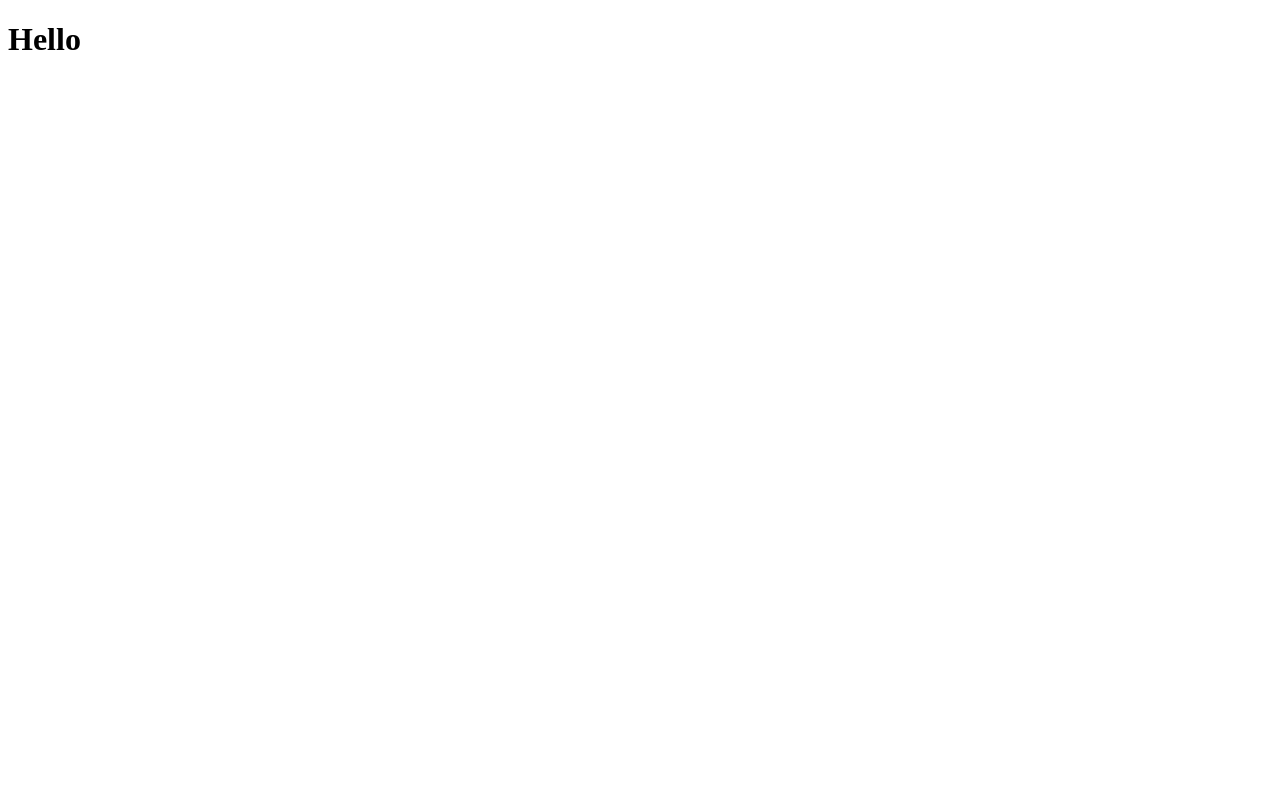
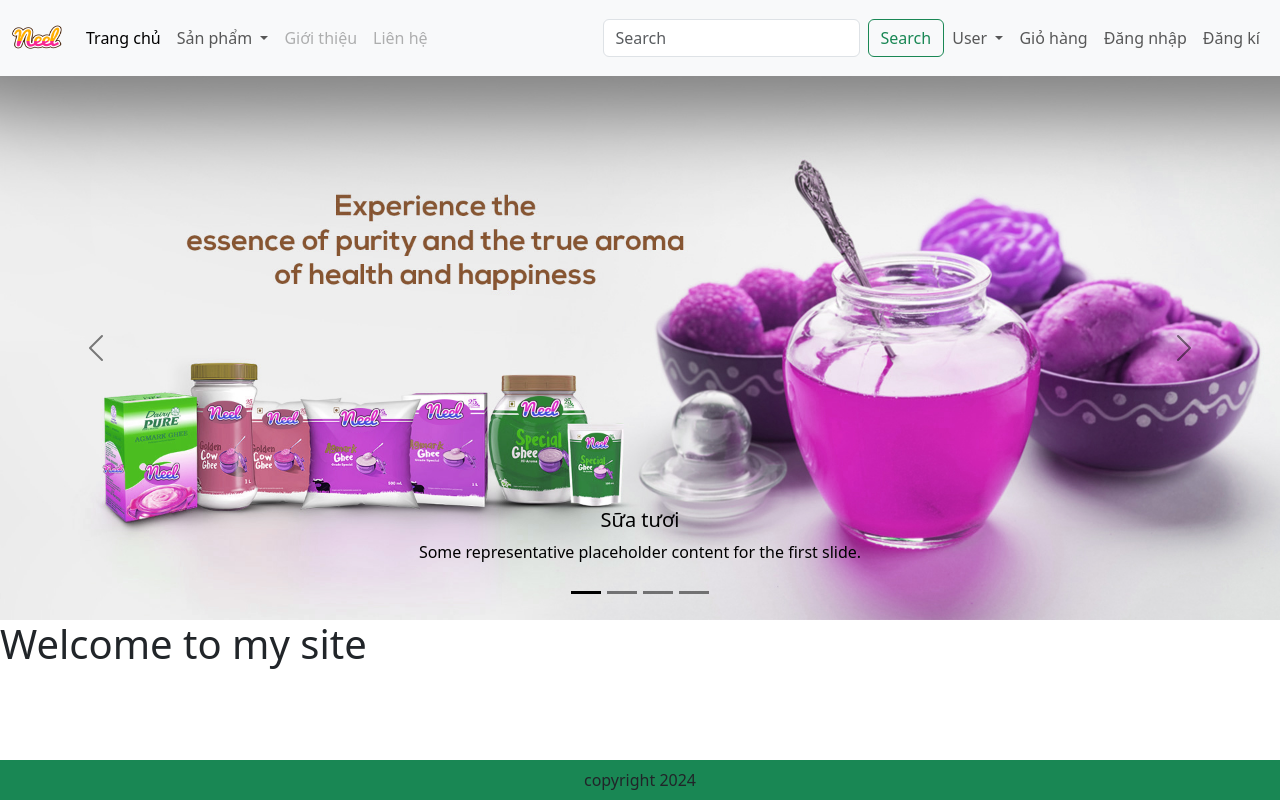
Before and after one commit to BuiSyDan/webbanhang, a Django app: page / in a window 1280 px wide. Before the commit the page is almost empty. Run offline with Django 5.2, Linux system fonts and the light colour scheme; some libraries are stand-ins or nearby versions.

Commit message:
giao dien

```diff
--- /dev/null
+++ b/app/templates/app/base.html
@@ -0,0 +1,143 @@
+{% load static %}
+<!DOCTYPE html>
+<html>
+  <head>
+    <meta charset="utf-8" />
+    <meta http-equiv="X-UA-Compatible" content="IE=edge" />
+    <!-- css-->
+    <link
+      href="https://cdn.jsdelivr.net/npm/bootstrap@5.3.3/dist/css/bootstrap.min.css"
+      rel="stylesheet"
+      integrity="sha384-QWTKZyjpPEjISv5WaRU9OFeRpok6YctnYmDr5pNlyT2bRjXh0JMhjY6hW+ALEwIH"
+      crossorigin="anonymous"
+    />
+    <link href="{%static 'app/css/style.css' %}" rel="stylesheet" />
+    <link href="{%static 'app/css/owl.carousel.min.css' %}" rel="stylesheet" />
+    <link href="{%static 'app/css/style.css' %}" rel="stylesheet" />
+    <!--js-->
+    <script
+      src="https://cdnjs.cloudflare.com/ajax/libs/jquery/3.7.1/jquery.min.js"
+      integrity="sha512-v2CJ7UaYy4JwqLDIrZUI/4hqeoQieOmAZNXBeQyjo21dadnwR+8ZaIJVT8EE2iyI61OV8e6M8PP2/4hpQINQ/g=="
+      crossorigin="anonymous"
+      referrerpolicy="no-referrer"
+    ></script>
+    <script
+      src="https://cdn.jsdelivr.net/npm/@popperjs/core@2.11.8/dist/umd/popper.min.js"
+      integrity="sha384-I7E8VVD/ismYTF4hNIPjVp/Zjvgyol6VFvRkX/vR+Vc4jQkC+hVqc2pM8ODewa9r"
+      crossorigin="anonymous"
+    ></script>
+    <script
+      src="https://cdn.jsdelivr.net/npm/bootstrap@5.3.3/dist/js/bootstrap.min.js"
+      integrity="sha384-0pUGZvbkm6XF6gxjEnlmuGrJXVbNuzT9qBBavbLwCsOGabYfZo0T0to5eqruptLy"
+      crossorigin="anonymous"
+    ></script>
+    <script src="{%static 'app/js/all.min.js' %}"></script>
+    <script src="{%static 'app/js/myscript.js' %}"></script>
+    <script src="{%static 'app/js/owl.carousel.min.js' %}"></script>
+    <title>web ban hang</title>
+    <meta name="description" content="" />
+    <meta name="viewport" content="width=device-width, initial-scale=1" />
+    <link rel="stylesheet" href="" />
+  </head>
+  <body>
+    <!--menu-->
+    <nav class="navbar navbar-expand-lg bg-body-tertiary">
+      <div class="container-fluid">
+        <a class="navbar-brand" href="#">
+          <img src="{% static 'app/images/Neel.png'%}" width="50" height="50" />
+        </a>
+        <button
+          class="navbar-toggler"
+          type="button"
+          data-bs-toggle="collapse"
+          data-bs-target="#navbarSupportedContent"
+          aria-controls="navbarSupportedContent"
+          aria-expanded="false"
+          aria-label="Toggle navigation"
+        >
+          <span class="navbar-toggler-icon"></span>
+        </button>
+        <div class="collapse navbar-collapse" id="navbarSupportedContent">
+          <ul class="navbar-nav me-auto mb-2 mb-lg-0">
+            <li class="nav-item">
+              <a class="nav-link active" aria-current="page" href="#"
+                >Trang chủ</a
+              >
+            </li>
+            <li class="nav-item dropdown">
+              <a
+                class="nav-link dropdown-toggle"
+                href="#"
+                role="button"
+                data-bs-toggle="dropdown"
+                aria-expanded="false"
+              >
+                Sản phẩm
+              </a>
+              <ul class="dropdown-menu">
+                <li><a class="dropdown-item" href="#">Sữa</a></li>
+                <li><a class="dropdown-item" href="#">Sữa</a></li>
+                <li><a class="dropdown-item" href="#">Sữa</a></li>
+                <li><a class="dropdown-item" href="#">Sữa</a></li>
+              </ul>
+            </li>
+            <li class="nav-item">
+              <a class="nav-link disabled" aria-disabled="true">Giới thiệu</a>
+            </li>
+            <li class="nav-item">
+              <a class="nav-link disabled" aria-disabled="true">Liên hệ</a>
+            </li>
+          </ul>
+          <form class="d-flex" role="search">
+            <input
+              class="form-control me-2"
+              type="search"
+              placeholder="Search"
+              aria-label="Search"
+            />
+            <button class="btn btn-outline-success" type="submit">
+              Search
+            </button>
+          </form>
+        </div>
+        <ul class="navbar-nav me-auto mb-2 mb-lg-0">
+          <li class="nav-item dropdown">
+            <a
+              class="nav-link dropdown-toggle"
+              href="#"
+              role="button"
+              data-bs-toggle="dropdown"
+              aria-expanded="false"
+            >
+              User
+            </a>
+            <ul class="dropdown-menu">
+              <li><a class="dropdown-item" href="#">Trang cá nhân</a></li>
+              <li><a class="dropdown-item" href="#">Đơn hàng</a></li>
+              <li><a class="dropdown-item" href="#">Thoát</a></li>
+            </ul>
+          </li>
+          <li class="nav-item">
+            <a class="nav-link" aria-disabled="true">Giỏ hàng</a>
+          </li>
+          <li class="nav-item">
+            <a class="nav-link" aria-disabled="true">Đăng nhập</a>
+          </li>
+          <li class="nav-item">
+            <a class="nav-link" aria-disabled="true">Đăng kí</a>
+          </li>
+        </ul>
+      </div>
+    </nav>
+
+    <!--main-->
+    {% block banner_slider %}{% endblock banner_slider %} {%block main-content%}
+    {% endblock main-content%}
+    <!--footer-->
+    <footer
+      class="container--fluid bg-success text-center fixed-bottom p-2 mt-5"
+    >
+      copyright 2024
+    </footer>
+  </body>
+</html>
--- a/app/templates/app/home.html
+++ b/app/templates/app/home.html
@@ -1,25 +1,55 @@
-<!DOCTYPE html>
-<!--[if lt IE 7]>      <html class="no-js lt-ie9 lt-ie8 lt-ie7"> <![endif]-->
-<!--[if IE 7]>         <html class="no-js lt-ie9 lt-ie8"> <![endif]-->
-<!--[if IE 8]>         <html class="no-js lt-ie9"> <![endif]-->
-<!--[if gt IE 8]>      <html class="no-js"> <!--<![endif]-->
-<html>
-  <head>
-    <meta charset="utf-8" />
-    <meta http-equiv="X-UA-Compatible" content="IE=edge" />
-    <title></title>
-    <meta name="description" content="" />
-    <meta name="viewport" content="width=device-width, initial-scale=1" />
-    <link rel="stylesheet" href="" />
-  </head>
-  <body>
-    <!--[if lt IE 7]>
-      <p class="browsehappy">
-        You are using an <strong>outdated</strong> browser. Please
-        <a href="#">upgrade your browser</a> to improve your experience.
-      </p>
-    <![endif]-->
-    <h1>Hello</h1>
-    <script src="" async defer></script>
-  </body>
-</html>
+{% extends 'app/base.html' %}
+{% load static %}
+
+{% block banner_slider %}
+<div id="carouselExampleDark" class="carousel carousel-dark slide">
+    <div class="carousel-indicators">
+      <button type="button" data-bs-target="#carouselExampleDark" data-bs-slide-to="0" class="active" aria-current="true" aria-label="Slide 1"></button>
+      <button type="button" data-bs-target="#carouselExampleDark" data-bs-slide-to="1" aria-label="Slide 2"></button>
+      <button type="button" data-bs-target="#carouselExampleDark" data-bs-slide-to="2" aria-label="Slide 3"></button>
+      <button type="button" data-bs-target="#carouselExampleDark" data-bs-slide-to="3" aria-label="Slide 4"></button>
+    </div>
+    <div class="carousel-inner">
+      <div class="carousel-item active" data-bs-interval="10000">
+        <img src="{% static 'app/images/banner/b1.jpg' %}" class="d-block w-100" alt="...">
+        <div class="carousel-caption d-none d-md-block">
+          <h5>Sữa tươi</h5>
+          <p>Some representative placeholder content for the first slide.</p>
+        </div>
+      </div>
+      <div class="carousel-item" data-bs-interval="2000">
+        <img src="{% static 'app/images/banner/b2.jpg' %}" class="d-block w-100" alt="...">
+        <div class="carousel-caption d-none d-md-block">
+          <h5>Sữa bột</h5>
+          <p>Some representative placeholder content for the second slide.</p>
+        </div>
+      </div>
+      <div class="carousel-item">
+        <img src="{% static 'app/images/banner/b3.jpg' %}" class="d-block w-100" alt="...">
+        <div class="carousel-caption d-none d-md-block">
+          <h5>Sữa uống liền</h5>
+          <p>Some representative placeholder content for the third slide.</p>
+        </div>
+      </div>
+      <div class="carousel-item">
+        <img src="{% static 'app/images/banner/b4.jpg' %}" class="d-block w-100" alt="...">
+        <div class="carousel-caption d-none d-md-block">
+          <h5>Sữa người lớn</h5>
+          <p>Some representative placeholder content for the third slide.</p>
+        </div>
+      </div>
+    </div>
+    <button class="carousel-control-prev" type="button" data-bs-target="#carouselExampleDark" data-bs-slide="prev">
+      <span class="carousel-control-prev-icon" aria-hidden="true"></span>
+      <span class="visually-hidden">Previous</span>
+    </button>
+    <button class="carousel-control-next" type="button" data-bs-target="#carouselExampleDark" data-bs-slide="next">
+      <span class="carousel-control-next-icon" aria-hidden="true"></span>
+      <span class="visually-hidden">Next</span>
+    </button>
+  </div>
+{% endblock banner_slider %}
+
+{% block main-content %}
+<h1>Welcome to my site</h1>
+{% endblock main-content %}
```
